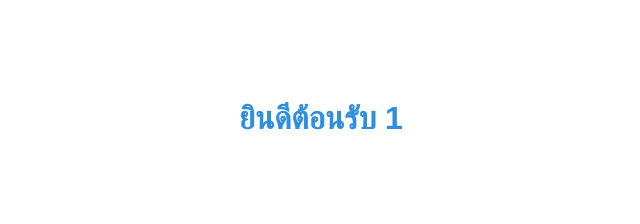
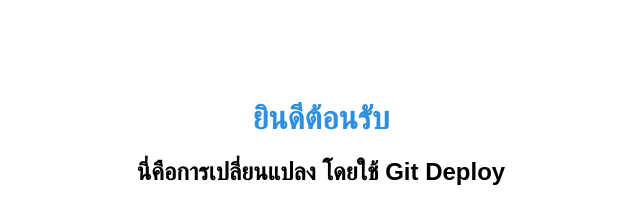
Before and after one commit to suphagron/Git-Deploy, a website: page public/index.html in a window 1280 px wide. Shown: the whole page, without its empty margins (319-959 px from the left). Drawn offline with Linux system fonts and the light colour scheme.

Commit message:
modified:   public/index.html

```diff
--- a/public/index.html
+++ b/public/index.html
@@ -19,7 +19,8 @@
 </head>
 
 <body>
-    <h1>ยินดีต้อนรับ 1</h1>
+    <h1>ยินดีต้อนรับ</h1>
+    <h2>นี่คือการเปลี่ยนแปลง โดยใช้ Git Deploy</h2>
 </body>
 
 </html>
```
